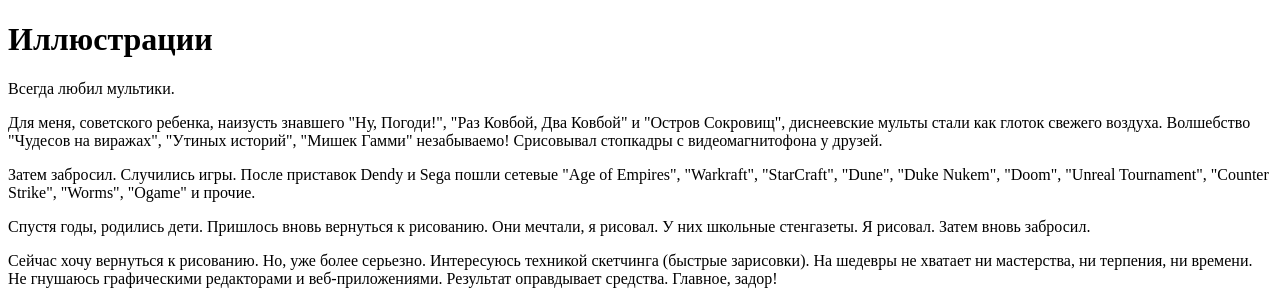
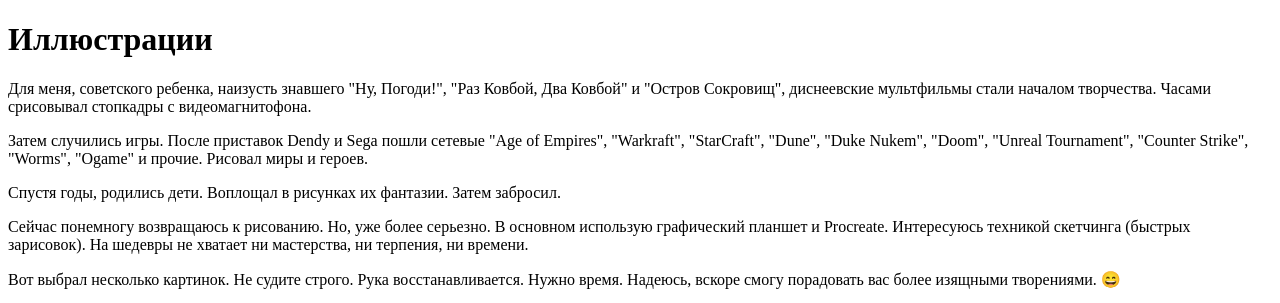
Before and after one commit to pnrf/myrepo, a Next.js app: page /portfolio/illustrations in a window 1280 px wide. Shown: the top 303 px of the page. Built offline with nearby package versions, Linux system fonts and the light colour scheme.

Commit message:
docs: update content

```diff
--- a/components/main-page/main-page.jsx
+++ b/components/main-page/main-page.jsx
@@ -12,7 +12,7 @@ export default function MainPage() {
 					<p style={{marginTop: "1.5em", lineHeight: "1.75em"}}>На этом сайте собрал краткую информацию <a style={{color: "rgb(0, 107, 230)", textDecoration: "underline"}} href="/about/">о себе</a>, <a style={{color: "rgb(0, 107, 230)", textDecoration: "underline"}} href="/portfolio/">портфолио</a>, <a style={{color: "rgb(0, 107, 230)", textDecoration: "underline"}} href="/knowledge-base/">базу знаний</a> и <a style={{color: "rgb(0, 107, 230)", textDecoration: "underline"}} href="/blog/">блог</a>, чтобы показать свои умения и навыки на реальных примерах. </p>
 					<p style={{marginTop: "1.5em", lineHeight: "1.75em"}}>Это позволяет эффективнее общаться с рекрутерами и тимлидами в процессе поиска работы. Экономит время.</p>
 					<div style={{display: "flex", gap: "10px", marginTop: "1.5em", lineHeight: "1.75em"}}>
-						<a style={{textAlign: "center", display: "inline-block", textDecoration: "none", border: "1px solid #647F94", borderRadius: "8px", padding: ".75rem 1.5rem", marginTop: ".5rem", target: "_blank"}} href="https://drive.google.com/file/d/1-3_jDyjNfZPBhAjtSyg3uP93ApZeQcSx/view?usp=sharing">Скачать резюме <span>↗</span></a>
+						<a style={{textAlign: "center", display: "inline-block", textDecoration: "none", border: "1px solid #647F94", borderRadius: "8px", padding: ".75rem 1.5rem", marginTop: ".5rem", target: "_blank"}} href="https://drive.google.com/file/d/19OEJ1l-lD0T91tixJFyk0I11RUvQTsK7/view?usp=share_link">Скачать резюме <span>↗</span></a>
 					</div>
 				</div>
 				<div style={{margin: "20px auto 0 50px"}}>
--- a/pages/portfolio/illustrations.mdx
+++ b/pages/portfolio/illustrations.mdx
@@ -2,15 +2,13 @@ import { MySliderImages } from '../../components/my-slider/'
 
 # Иллюстрации
 
-Всегда любил мультики.
+Для меня, советского ребенка, наизусть знавшего "Ну, Погоди!", "Раз Ковбой, Два Ковбой" и "Остров Сокровищ", диснеевские мультфильмы стали началом творчества. Часами срисовывал стопкадры с видеомагнитофона.
 
-Для меня, советского ребенка, наизусть знавшего "Ну, Погоди!", "Раз Ковбой, Два Ковбой" и "Остров Сокровищ", диснеевские мульты стали как глоток свежего воздуха. Волшебство "Чудесов на виражах", "Утиных историй", "Мишек Гамми" незабываемо! Срисовывал стопкадры с видеомагнитофона у друзей.
+Затем случились игры. После приставок Dendy и Sega пошли сетевые "Age of Empires", "Warkraft", "StarCraft", "Dune", "Duke Nukem", "Doom", "Unreal Tournament", "Counter Strike", "Worms", "Ogame" и прочие. Рисовал миры и героев.
 
-Затем забросил. Случились игры. После приставок Dendy и Sega пошли сетевые "Age of Empires", "Warkraft", "StarCraft", "Dune", "Duke Nukem", "Doom", "Unreal Tournament", "Counter Strike", "Worms", "Ogame" и прочие.
+Спустя годы, родились дети. Воплощал в рисунках их фантазии. Затем забросил.
 
-Спустя годы, родились дети. Пришлось вновь вернуться к рисованию. Они мечтали, я рисовал. У них школьные стенгазеты. Я рисовал. Затем вновь забросил.
-
-Сейчас хочу вернуться к рисованию. Но, уже более серьезно. Интересуюсь техникой скетчинга (быстрые зарисовки). На шедевры не хватает ни мастерства, ни терпения, ни времени. Не гнушаюсь графическими редакторами и веб-приложениями. Результат оправдывает средства. Главное, задор!
+Сейчас понемногу возвращаюсь к рисованию. Но, уже более серьезно. В основном использую графический планшет и Procreate. Интересуюсь техникой скетчинга (быстрых зарисовок). На шедевры не хватает ни мастерства, ни терпения, ни времени.
 
 Вот выбрал несколько картинок. Не судите строго. Рука восстанавливается. Нужно время. Надеюсь, вскоре смогу порадовать вас более изящными творениями. 😄
 
```
